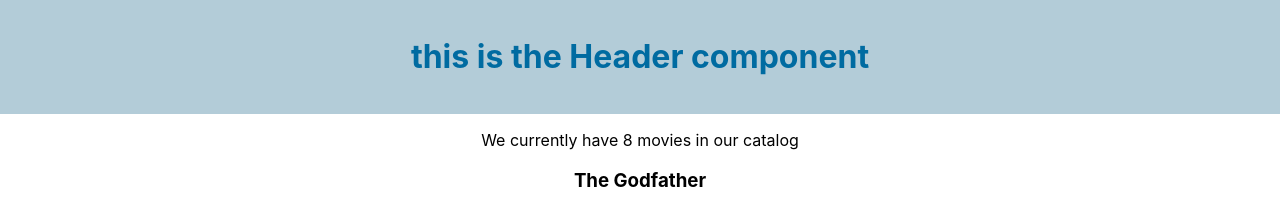
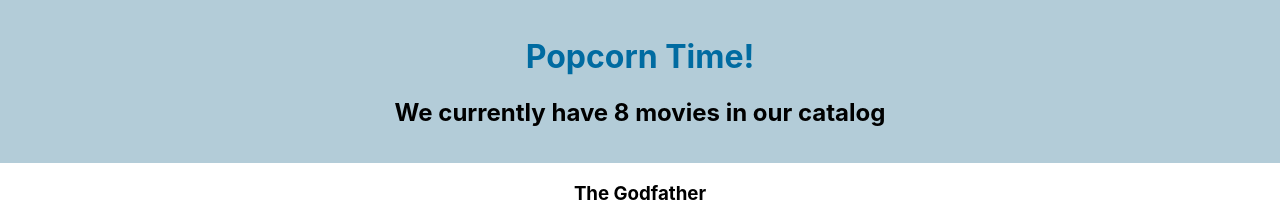
Before and after one commit to NFTL0ve/ironic-popcorn-time, a React (Create React App) app: page / in a window 1280 px wide. Shown: the top 202 px of the page. Built offline with nearby package versions, Linux system fonts and the light colour scheme.

Commit message:
display number of movies in header (lift state up)

```diff
--- a/src/App.js
+++ b/src/App.js
@@ -1,13 +1,26 @@
+import { useState } from "react";
+import moviesArray from "./data/movies.json";
+
 import Footer from './components/Footer';
 import Header from './components/Header';
 import Main from './components/Main';
 import './App.css';
 
 function App() {
+
+  const [listOfMovies, setListOfMovies] = useState(moviesArray);
+
+  const deleteMovie = (movieId) => {
+    const newList = listOfMovies.filter((movie) => {
+      return movie.id !== movieId;
+    });
+    setListOfMovies(newList);
+  }
+
   return (
     <div className="App">
-      <Header />
-      <Main />
+      <Header numberOfMovies={listOfMovies.length} />
+      <Main movies={listOfMovies} callbackToDelete={deleteMovie} />
       <Footer />
     </div>
   );
--- a/src/components/Header.js
+++ b/src/components/Header.js
@@ -1,9 +1,10 @@
 import "./Header.css"
 
-function Header(){
+function Header(props){
     return(
         <header className="Header">
-            <h1>this is the Header component</h1>
+            <h1>Popcorn Time!</h1>
+            <h2> We currently have {props.numberOfMovies} movies in our catalog </h2>
         </header>
     )
 }
--- a/src/components/Main.js
+++ b/src/components/Main.js
@@ -1,34 +1,21 @@
-import { useState } from "react";
-import moviesArray from "../data/movies.json";
 import Movie from "./Movie";
 
-function Main() {
-
-    const [listOfMovies, setListOfMovies ] = useState(moviesArray);
-
-
-    const deleteMovie = (movieId) => {
-        const newList = listOfMovies.filter((movie) => {
-            return movie.id !== movieId;
-        });
-        setListOfMovies(newList);
-    }
+function Main({movies, callbackToDelete}) {
 
     return (
         <section className="Main">
 
             {
-                listOfMovies.length === 0
+                movies.length === 0
                     ? <p>Sorry, no movies to display yet</p>
                     :
                     <>
-                        <p> We currently have {listOfMovies.length} movies in our catalog </p>
-                        {listOfMovies.map( movie => {
+                        {movies.map( movie => {
                             return(
                                 <Movie
                                     key={movie.id}
                                     details={movie}
-                                    callbackToDelete={deleteMovie}
+                                    callbackToDelete={callbackToDelete}
                                 />
                             )
                         })}
```
